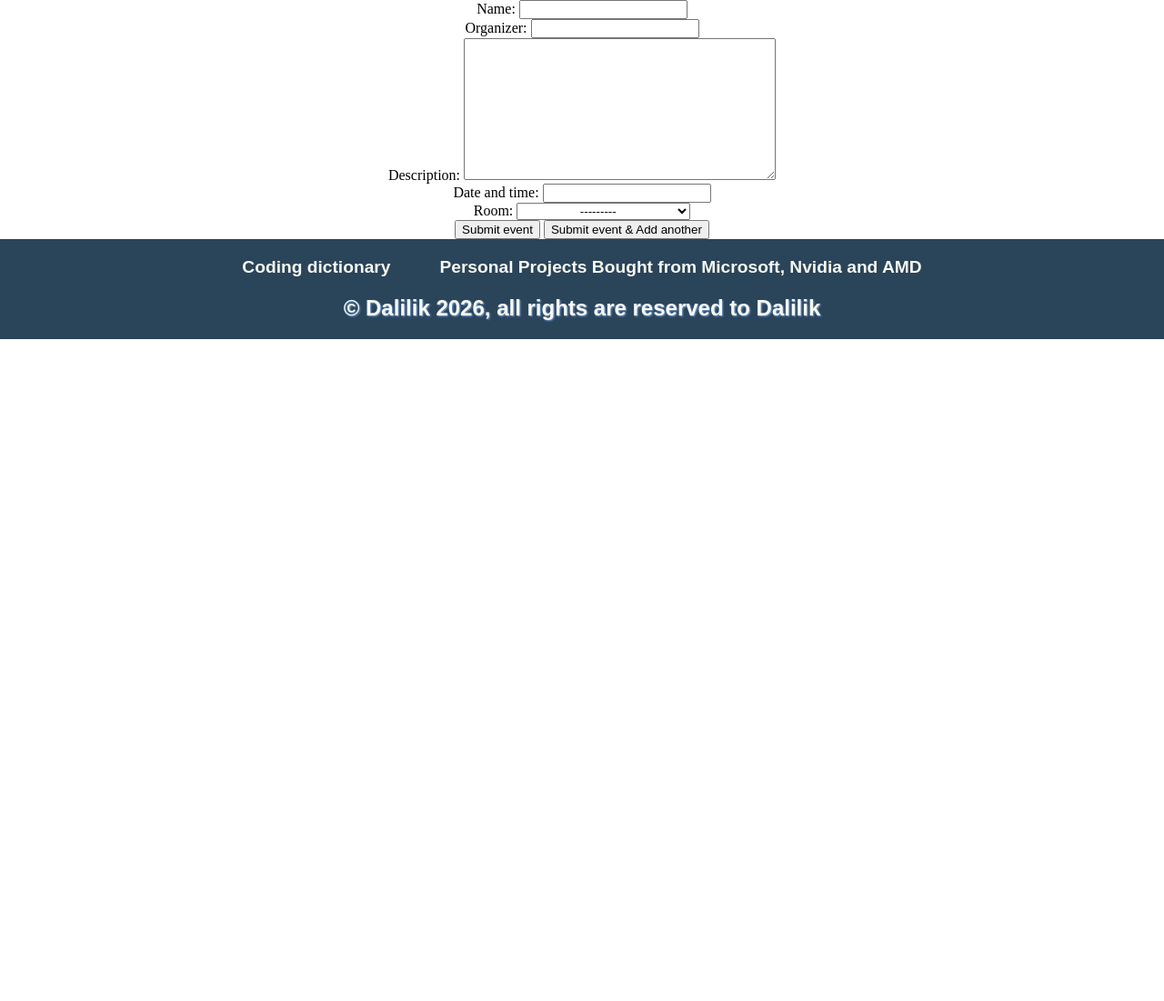
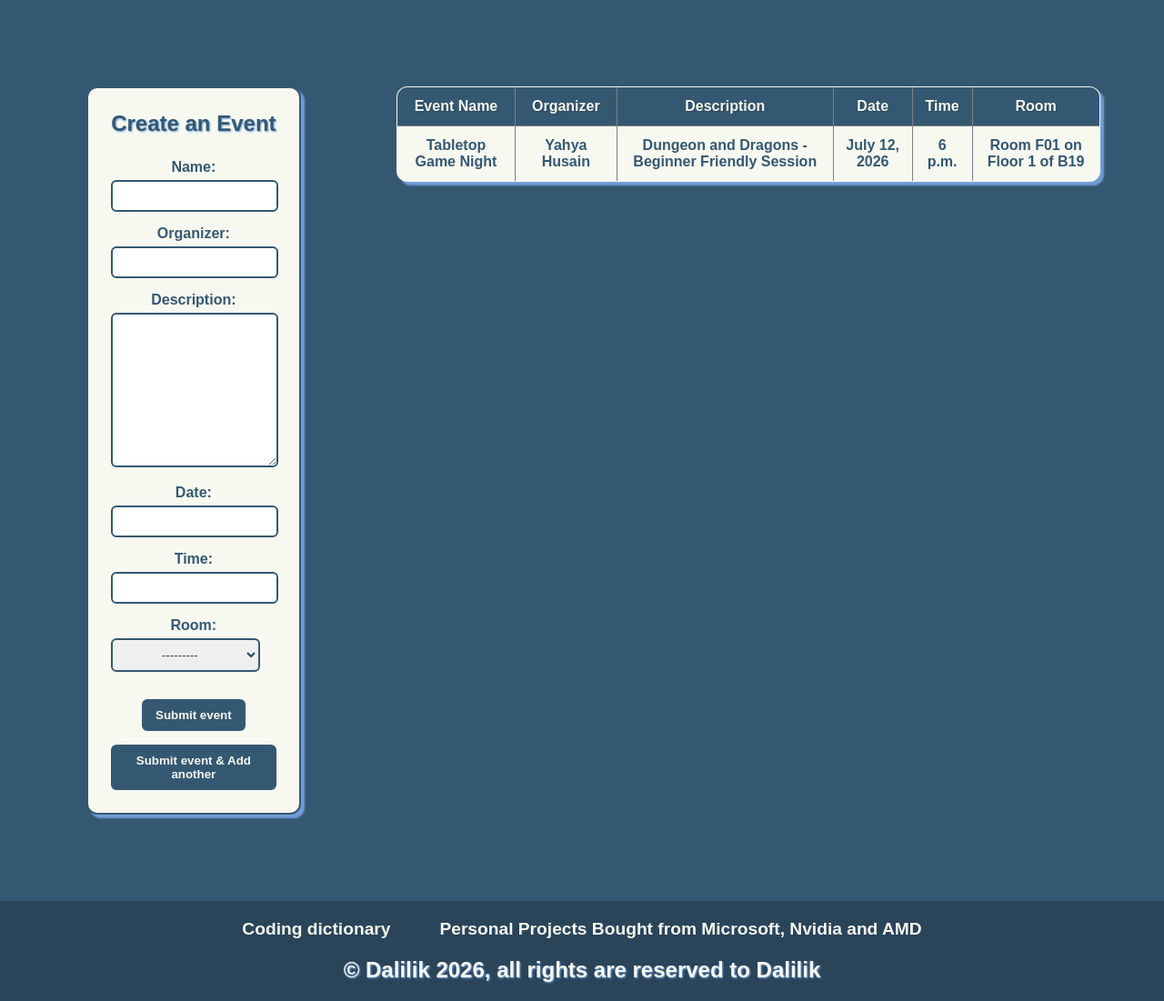
Before and after one commit to CatFlab/Internet-Programming, a Django app: page /Event.html in a window 1280 px wide. Shown: the part 87-1188 px from the top of the page at 91% size. Before the commit the page ends 460 px from the top, so only its background shows below. Run offline with Django 5.2, Linux system fonts and the light colour scheme; data comes from the database, SQL or seed files in the repository.

Commit message:
Formatting fixses

```diff
--- a/pages2/admin.py
+++ b/pages2/admin.py
@@ -19,4 +19,4 @@ class RoomAdmin(admin.ModelAdmin):
 
 @admin.register(Event)
 class EventAdmin(admin.ModelAdmin):
-    list_display = ('name', 'organizer', 'description', 'date_and_time', 'room')
+    list_display = ('name', 'organizer', 'description', 'date', 'time', 'room')
--- a/pages2/forms.py
+++ b/pages2/forms.py
@@ -4,4 +4,4 @@ from .models import Event
 class EventForm(forms.ModelForm):
     class Meta:
         model = Event
-        fields = ['name', 'organizer', 'description', 'date_and_time', 'room']
+        fields = ['name', 'organizer', 'description', 'date', 'time', 'room']
--- a/pages2/models.py
+++ b/pages2/models.py
@@ -40,7 +40,8 @@ class Event(models.Model):
     name = models.CharField(max_length=100)
     organizer = models.CharField(max_length=100, default="")
     description = models.TextField()
-    date_and_time = models.DateTimeField()
+    date = models.DateField()
+    time = models.TimeField()
     room = models.ForeignKey(Room, on_delete=models.CASCADE, related_name='events')
 
     def __str__(self):
--- a/pages2/templates/Event.html
+++ b/pages2/templates/Event.html
@@ -4,10 +4,45 @@
 {% block title %}Dalilik - Event{% endblock %}
 
 {% block main-content%}
+<section class="event-page">
+    <div class="event-form">
+        <h2>Create an Event</h2>
         <form method="post" action="{% url 'event_create' %}">
             {% csrf_token %}
             {{ event_form.as_p }}
             <button type="submit" name="action" value="save">Submit event</button>
             <button type="submit" name="action" value="save_add">Submit event & Add another</button>
         </form>
+    </div>
+    <div class="event-table">
+        {% if events %}
+	        <table border="1" class="tableinformation">
+		        <thead>
+			        <tr>
+				        <th>Event Name</th>
+				        <th>Organizer</th>
+				        <th>Description</th>
+				        <th>Date</th>
+                        <th>Time</th>
+				        <th>Room</th>
+			        </tr>
+		        </thead>
+                <tbody>
+                {% for event in events %}
+                    <tr>
+                        <td>{{ event.name }}</td>
+                        <td>{{ event.organizer }}</td>
+                        <td>{{ event.description }}</td>
+                        <td>{{ event.date }}</td>
+                        <td>{{ event.time }}</td>
+                        <td>{{ event.room }}</td>
+                    </tr>
+                {% endfor %}
+                </tbody>
+            </table>
+        {% else %}
+            <p>No events found.</p>
+        {% endif %}
+    </div>
+</section>
 {% endblock%}
--- a/pages2/templates/static/css/stylesheet.css
+++ b/pages2/templates/static/css/stylesheet.css
@@ -1,7 +1,7 @@
 *
 {
     margin:0px;
-    text-align: center;
+    text-align:center ;
 }
 header
 {
@@ -286,5 +286,117 @@ footer
 }
 .tableinformation
 {
+    width: 95%;
     margin: 45px auto;
+    border-collapse: collapse;
+    background-color: #F7F8F0;
+    font-family: sans-serif;
+    color: #355872;
+    border-radius: 12px;
+    overflow: hidden;
+    box-shadow: 4px 4px 2px #729ed8;
 }
+
+.tableinformation th
+{
+    background-color: #355872;
+    color: #F7F8F0;
+    padding: 12px;
+    text-align: center;
+    font-weight: bold;
+    text-shadow: 1px 1px 2px #2a445a;
+}
+
+.tableinformation td
+{
+    padding: 12px;
+    text-align: center;
+    border-bottom: 1px solid #729ed8;
+    font-weight: bold;
+}
+
+.tableinformation tr:hover
+{
+    background-color: #dce6f2;
+}
+.event-page
+{
+    display: grid;
+    grid-template-columns: 1fr 2.5fr;
+    gap: 40px;
+    padding: 50px;
+    background-color: #355872;
+    min-height: 700px;
+    align-items: start;
+}
+.event-form
+{
+    margin: 45px;
+    padding: 25px;
+    background-color: #F7F8F0;
+    border: 2px solid #355872;
+    border-radius: 12px;
+    box-shadow: 4px 4px 2px #729ed8;
+}
+
+.event-form h2
+{
+    color: #355872;
+    font-family: sans-serif;
+    margin-bottom: 25px;
+    text-shadow: 1px 1px 2px #729ed8;
+}
+
+.event-form form p
+{
+    margin-bottom: 15px;
+    text-align: left;
+}
+
+.event-form label
+{
+    display: block;
+    color: #355872;
+    font-family: sans-serif;
+    font-weight: bold;
+    margin-bottom: 5px;
+}
+
+.event-form input,
+.event-form textarea,
+.event-form select
+{
+    width: 90%;
+    padding: 8px;
+    border: 2px solid #355872;
+    border-radius: 6px;
+    font-family: sans-serif;
+    color: #2a445a;
+}
+
+.event-form input:focus,
+.event-form textarea:focus,
+.event-form select:focus
+{
+    outline: none;
+    border-color: #729ed8;
+    box-shadow: 0px 0px 5px #729ed8;
+}
+
+.event-form button
+{
+    padding: 10px 15px;
+    margin-top: 15px;
+    background-color: #355872;
+    color: #F7F8F0;
+    border: none;
+    border-radius: 6px;
+    font-weight: bold;
+    cursor: pointer;
+}
+
+.event-form button:hover
+{
+    background-color: #2a445a;
+    text-shadow: 1px 1px 2px #729ed8;
+}
```
Also changed, not shown: db.sqlite3, pages2/migrations/0004_rename_dateandtime_event_date_and_time.py, pages2/migrations/0005_alter_building_id_alter_event_date_alter_event_id_and_more.py (added). Lines whose indentation alone changed are shown as unchanged.
